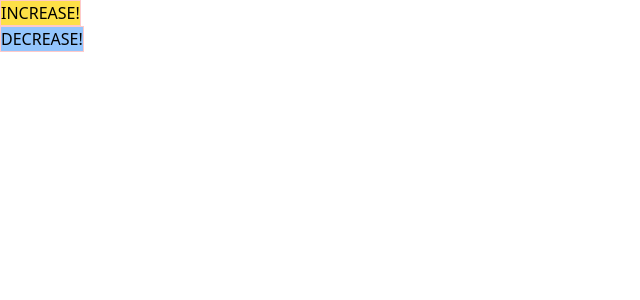
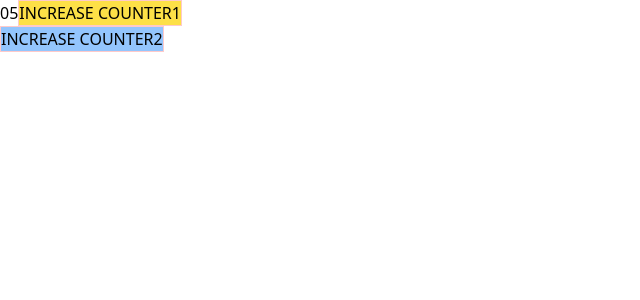
Before and after one commit to soAcademy/workshop-state-and-event, a React (Create React App) app: page / in a window 1280 px wide. Shown: the top 300 px of the page, without its empty margins (0-640 px from the left). Built offline with nearby package versions, Linux system fonts and the light colour scheme.

Commit message:
feat:submit workshop

```diff
--- a/src/App.js
+++ b/src/App.js
@@ -20,7 +20,8 @@
 // import Prop3 from "./Props/Prop3";
 // import Prop4 from "./Props/Prop4";
 
-import Effect1 from "./Effects/Effect1";
+// import Effect1 from "./Effects/Effect1";
+import Effect1_1 from "./Effects/Effect1_1";
 
 const App = () => {
   return (
@@ -44,7 +45,8 @@ const App = () => {
       {/* <Prop2 data1="Hello World" data2="I'm Born" /> */}
       {/* <Prop3 /> */}
       {/* <Prop4 /> */}
-      <Effect1 />
+      {/* <Effect1 /> */}
+      <Effect1_1 />
     </div>
   );
 };
--- /dev/null
+++ b/src/Effects/Effect1_1.js
@@ -0,0 +1,34 @@
+import React, { useState, useEffect } from "react";
+
+const Effect1_1 = () => {
+  const [counter1, setCounter1] = useState(0);
+  const [counter2, setCounter2] = useState(5);
+
+  useEffect(() => {
+    document.title = `Counter : ${counter1}`;
+    console.log(counter1);
+    console.log(counter2);
+  });
+
+  return (
+    <>
+      {counter1}
+      {counter2}
+      <button
+        className="border border-red-200 bg-yellow-300"
+        onClick={() => setCounter1(counter1 + 1)}
+      >
+        INCREASE COUNTER1
+      </button>
+      <br />
+      <button
+        className="border border-red-200 bg-blue-300"
+        onClick={() => setCounter2(counter2 + 1)}
+      >
+        INCREASE COUNTER2
+      </button>
+    </>
+  );
+};
+
+export default Effect1_1;
```
